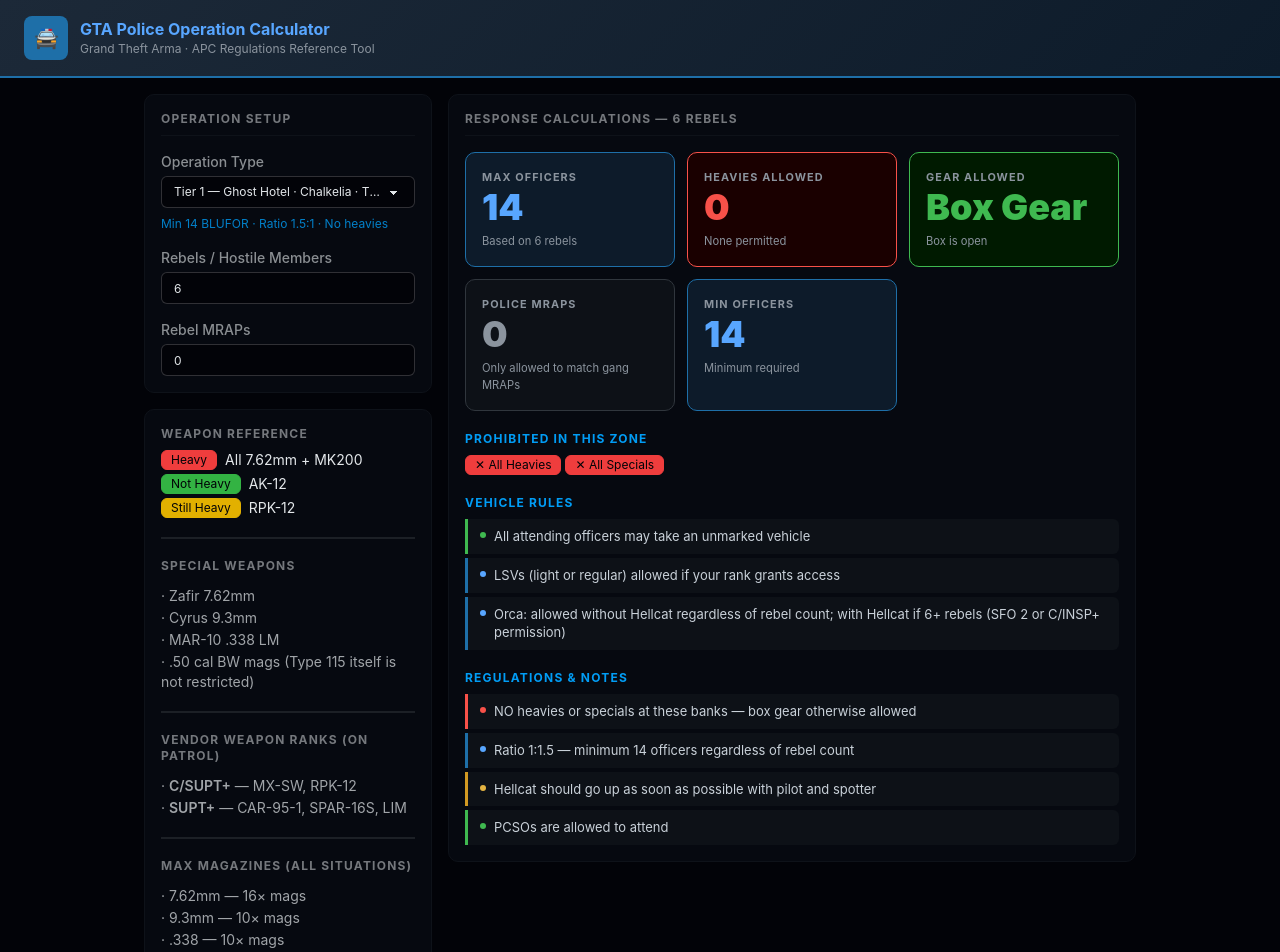
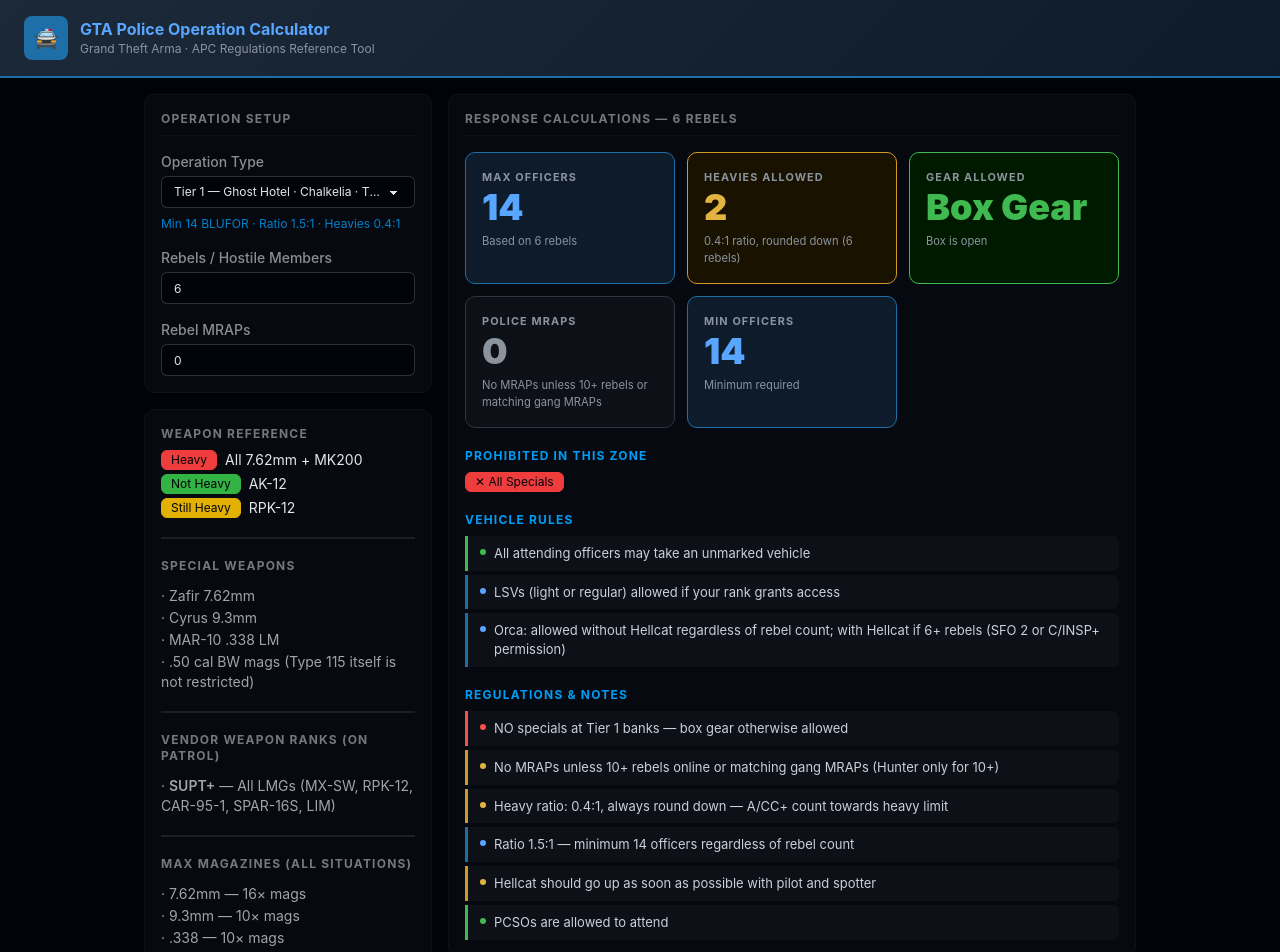
Before and after one commit to Blackfire363/gta-police-calculator, a React (Vite) app: page / in a window 1280 px wide. Shown: the top 952 px of the page. Built offline with nearby package versions, Linux system fonts and the light colour scheme.

Commit message:
Updating new regs again

```diff
--- a/src/components/WeaponReference.jsx
+++ b/src/components/WeaponReference.jsx
@@ -28,8 +28,7 @@ export default function WeaponReference() {
         <div className="divider my-1" />
         <div className="text-xs font-bold uppercase tracking-widest text-base-content/50 mb-1">Vendor Weapon Ranks (On Patrol)</div>
         <ul className="text-sm flex flex-col gap-0.5 text-base-content/70">
-          <li>· <span className="font-semibold">C/SUPT+</span> — MX-SW, RPK-12</li>
-          <li>· <span className="font-semibold">SUPT+</span> — CAR-95-1, SPAR-16S, LIM</li>
+          <li>· <span className="font-semibold">SUPT+</span> — All LMGs (MX-SW, RPK-12, CAR-95-1, SPAR-16S, LIM)</li>
         </ul>
         <div className="divider my-1" />
         <div className="text-xs font-bold uppercase tracking-widest text-base-content/50 mb-1">Max Magazines (All Situations)</div>
--- a/src/data/calculator.js
+++ b/src/data/calculator.js
@@ -27,20 +27,33 @@ export function calculate(opId, rebels, mrapCount, escortSize, bankLocation) {
     // ── TIER 1 ───────────────────────────────────────────────────────────────
     case 'tier1_bank': {
       result.minOfficers = 14
-      // Minimum 14 always; ratio 1:1.5 only applies once minimum is exceeded
+      // Minimum 14 always; ratio 1.5:1 only applies once minimum is exceeded
       result.maxOfficers = Math.max(14, Math.ceil(r * 1.5))
-      result.heavies = 0
+      result.heavies = Math.floor(r * 0.4)
+      result.heaviesNote = `0.4:1 ratio, rounded down (${r} rebels)`
       result.gear = 'box'
-      result.prohibitedSpecials = ['All Heavies', 'All Specials']
-      // MRAPs: 1:1 with gang MRAPs only
-      result.policeMraps = m
-      result.mrapNote = m > 0 ? `Match gang MRAPs 1:1 (${m} allowed)` : 'Only allowed to match gang MRAPs'
+      result.prohibitedSpecials = ['All Specials']
+      // MRAPs: none unless 10+ rebels (Hunter only) or matching rebel MRAPs
+      if (r >= 10) {
+        result.policeMraps = Math.max(1, m)
+        result.mrapNote = m > 0 ? `10+ rebels: Hunter allowed + match gang MRAPs 1:1 (${m})` : '10+ rebels: 1 Hunter allowed (Hunter only)'
+        result.vehicles.push({ text: '10+ rebels: 1 Police Hunter permitted (Hunter only, no Ifrit)', type: 'ok' })
+        if (m > 0) result.vehicles.push({ text: `${m} gang MRAP(s) → match 1:1`, type: 'ok' })
+      } else if (m > 0) {
+        result.policeMraps = m
+        result.mrapNote = `Match gang MRAPs 1:1 (${m} allowed)`
+        result.vehicles.push({ text: `${m} gang MRAP(s) → ${m} Police MRAP(s) allowed (1:1 only)`, type: 'ok' })
+      } else {
+        result.policeMraps = 0
+        result.mrapNote = 'No MRAPs unless 10+ rebels or matching gang MRAPs'
+      }
       result.vehicles.push({ text: 'All attending officers may take an unmarked vehicle', type: 'ok' })
       result.vehicles.push({ text: 'LSVs (light or regular) allowed if your rank grants access', type: 'info' })
-      if (m > 0) result.vehicles.push({ text: `${m} gang MRAP(s) → ${m} Police MRAP(s) allowed (1:1 only)`, type: 'ok' })
       result.vehicles.push({ text: 'Orca: allowed without Hellcat regardless of rebel count; with Hellcat if 6+ rebels (SFO 2 or C/INSP+ permission)', type: 'info' })
-      result.notes.push({ text: 'NO heavies or specials at these banks — box gear otherwise allowed', type: 'danger' })
-      result.notes.push({ text: 'Ratio 1:1.5 — minimum 14 officers regardless of rebel count', type: 'info' })
+      result.notes.push({ text: 'NO specials at Tier 1 banks — box gear otherwise allowed', type: 'danger' })
+      result.notes.push({ text: 'No MRAPs unless 10+ rebels online or matching gang MRAPs (Hunter only for 10+)', type: 'warn' })
+      result.notes.push({ text: 'Heavy ratio: 0.4:1, always round down — A/CC+ count towards heavy limit', type: 'warn' })
+      result.notes.push({ text: 'Ratio 1.5:1 — minimum 14 officers regardless of rebel count', type: 'info' })
       result.notes.push({ text: 'Hellcat should go up as soon as possible with pilot and spotter', type: 'warn' })
       result.notes.push({ text: 'PCSOs are allowed to attend', type: 'ok' })
       break
@@ -49,7 +62,7 @@ export function calculate(opId, rebels, mrapCount, escortSize, bankLocation) {
     // ── TIER 2 ───────────────────────────────────────────────────────────────
     case 'tier2_bank': {
       result.minOfficers = 16
-      result.maxOfficers = Math.max(16, r * 2)
+      result.maxOfficers = Math.max(16, Math.ceil(r * 1.5))
       result.heavies = Math.floor(r * 0.4)
       result.heaviesNote = `0.4:1 ratio, rounded down (${r} rebels)`
       result.gear = 'box'
@@ -65,7 +78,7 @@ export function calculate(opId, rebels, mrapCount, escortSize, bankLocation) {
       result.vehicles.push({ text: 'LSVs (light or regular) allowed if your rank grants access; SUPT+ can give to lower ranks with sufficient reason', type: 'info' })
       result.vehicles.push({ text: 'Orca: allowed without Hellcat regardless; with Hellcat if 6+ rebels (SFO 2 or C/INSP+ permission)', type: 'info' })
       result.notes.push({ text: 'NO specials at Tier 2 banks', type: 'danger' })
-      result.notes.push({ text: 'Ratio 2:1 — minimum 16 officers regardless of rebel count', type: 'info' })
+      result.notes.push({ text: 'Ratio 1.5:1 — minimum 16 officers regardless of rebel count', type: 'info' })
       result.notes.push({ text: 'Heavy ratio: 0.4:1, always round down — A/CC+ count towards heavy limit', type: 'warn' })
       result.notes.push({ text: 'SUPT+ can drop heavies to lower ranks', type: 'info' })
       result.notes.push({ text: 'Hellcat should go up as soon as possible with pilot and spotter', type: 'warn' })
@@ -76,8 +89,8 @@ export function calculate(opId, rebels, mrapCount, escortSize, bankLocation) {
     // ── TIER 3 (USS Destroyers) ───────────────────────────────────────────────
     case 'tier3_bank': {
       result.minOfficers = 22
-      // Minimum 22; ratio 2:1 applies above minimum
-      result.maxOfficers = Math.max(22, r * 2)
+      // Minimum 22; ratio 1.5:1 applies above minimum
+      result.maxOfficers = Math.max(22, Math.ceil(r * 1.5))
       result.heavies = Math.floor(r * 0.4)
       result.heaviesNote = `0.4:1 ratio, rounded down (${r} rebels)`
       result.gear = 'any'
@@ -98,7 +111,7 @@ export function calculate(opId, rebels, mrapCount, escortSize, bankLocation) {
       result.vehicles.push({ text: 'All attending officers may take an unmarked vehicle', type: 'ok' })
       result.vehicles.push({ text: 'LSVs if rank grants access; SUPT+/SFO can give to all lower ranks (doorless LSVs on Destroyers)', type: 'info' })
       result.vehicles.push({ text: 'Orca may be used in combination with Hellcat regardless of rebel count', type: 'ok' })
-      result.notes.push({ text: 'Ratio 2:1 — minimum 22 officers regardless of rebel count', type: 'info' })
+      result.notes.push({ text: 'Ratio 1.5:1 — minimum 22 officers regardless of rebel count', type: 'info' })
       result.notes.push({ text: 'Hellcat should go up as soon as possible with pilot and spotter', type: 'warn' })
       result.notes.push({ text: 'PCSOs are allowed to attend', type: 'ok' })
       break
@@ -179,6 +192,7 @@ export function calculate(opId, rebels, mrapCount, escortSize, bankLocation) {
       result.maxOfficers = Math.max(8, Math.ceil(r * 1.5))
       result.notes.push({ text: 'Minimum 8 officers regardless of rebel count', type: 'info' })
       result.notes.push({ text: 'Ratio: 1:1.5 (police:rebels)', type: 'info' })
+      result.notes.push({ text: 'Police go off number of players online in triggering gang unless dispatch specifically states the number attending', type: 'warn' })
       result.notes.push({ text: 'KOS on triggering gang — no roleplay required', type: 'warn' })
       result.notes.push({ text: 'PCSO may only attend if RTO+ is present', type: 'warn' })
       if (r >= 8) {
--- a/src/data/operations.js
+++ b/src/data/operations.js
@@ -1,7 +1,7 @@
 export const OPERATIONS = [
-  { id: 'tier1_bank',         group: 'Banks',      name: 'Tier 1 — Ghost Hotel · Chalkelia · Therisa', sub: 'Min 14 BLUFOR · Ratio 1.5:1 · No heavies' },
-  { id: 'tier2_bank',         group: 'Banks',      name: 'Tier 2 — Neochori · Zaros · Syrta · Molos',  sub: 'Min 16 BLUFOR · Ratio 2:1 · Heavies 0.4:1' },
-  { id: 'tier3_bank',         group: 'Banks',      name: 'Tier 3 — USS Destroyers',                    sub: 'Min 22 BLUFOR · Ratio 2:1 · Heavies 0.4:1' },
+  { id: 'tier1_bank',         group: 'Banks',      name: 'Tier 1 — Ghost Hotel · Chalkelia · Therisa', sub: 'Min 14 BLUFOR · Ratio 1.5:1 · Heavies 0.4:1' },
+  { id: 'tier2_bank',         group: 'Banks',      name: 'Tier 2 — Neochori · Zaros · Syrta · Molos',  sub: 'Min 16 BLUFOR · Ratio 1.5:1 · Heavies 0.4:1' },
+  { id: 'tier3_bank',         group: 'Banks',      name: 'Tier 3 — USS Destroyers',                    sub: 'Min 22 BLUFOR · Ratio 1.5:1 · Heavies 0.4:1' },
   { id: 'tier4_bank',         group: 'Banks',      name: 'Tier 4 — Paros · Athira Oil Depot',          sub: 'Min 22 BLUFOR · No ceiling · Heavies 0.4:1' },
   { id: 'tier5_bank',         group: 'Banks',      name: 'Tier 5 — Royal Mint',                        sub: 'Min 28 BLUFOR · Unlimited · Heavies 0.4:1 · 4 MRAPs · 2 Zafirs' },
   { id: 'heist',              group: 'Operations', name: 'Heist',                                      sub: 'Topolia PO · IDAP · Bitcoin · Yeezy · Jewellers · Fence' },
```
